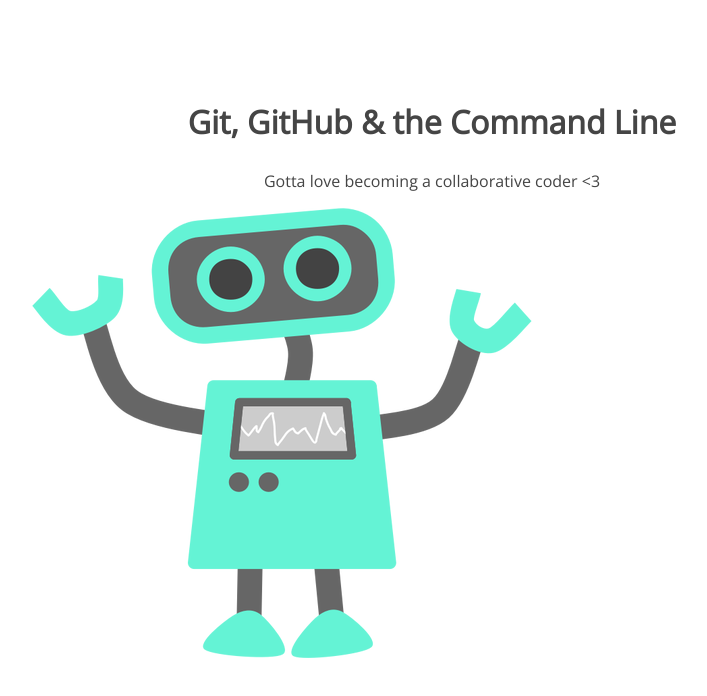
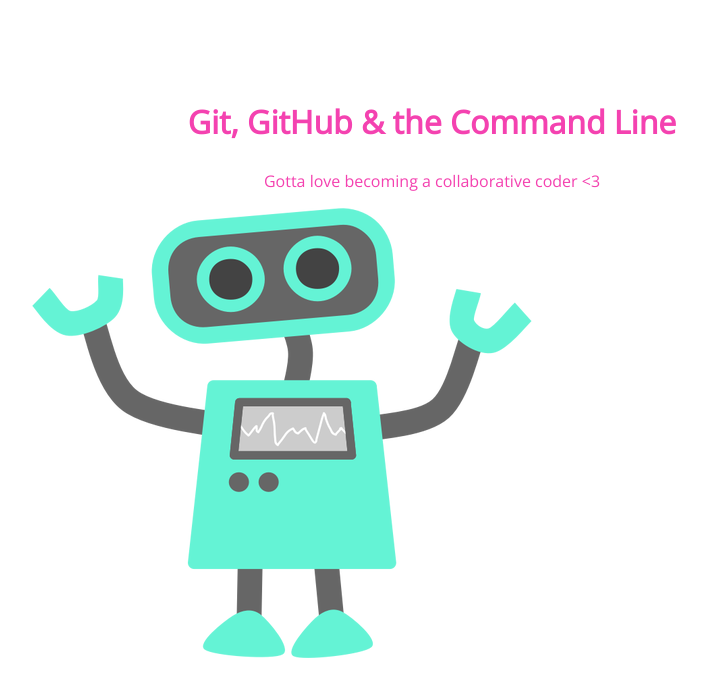
Before and after one commit to JacqulynL/105-project, a plain HTML site: page index.html in a window 1280 px wide. Shown: the whole page, without its empty margins (208-915 px from the left). Drawn offline with nearby package versions, Linux system fonts and the light colour scheme.

Commit message:
color change

```diff
--- a/css/style.css
+++ b/css/style.css
@@ -5,7 +5,7 @@ section {
 section h1,
 section p {
 	text-align: center;
-	color: #454545;
+	color: #f442b0;
 }
 section h1 {
 	font: 32px 'Open Sans';
```
Also changed, not shown: 1 other file.
